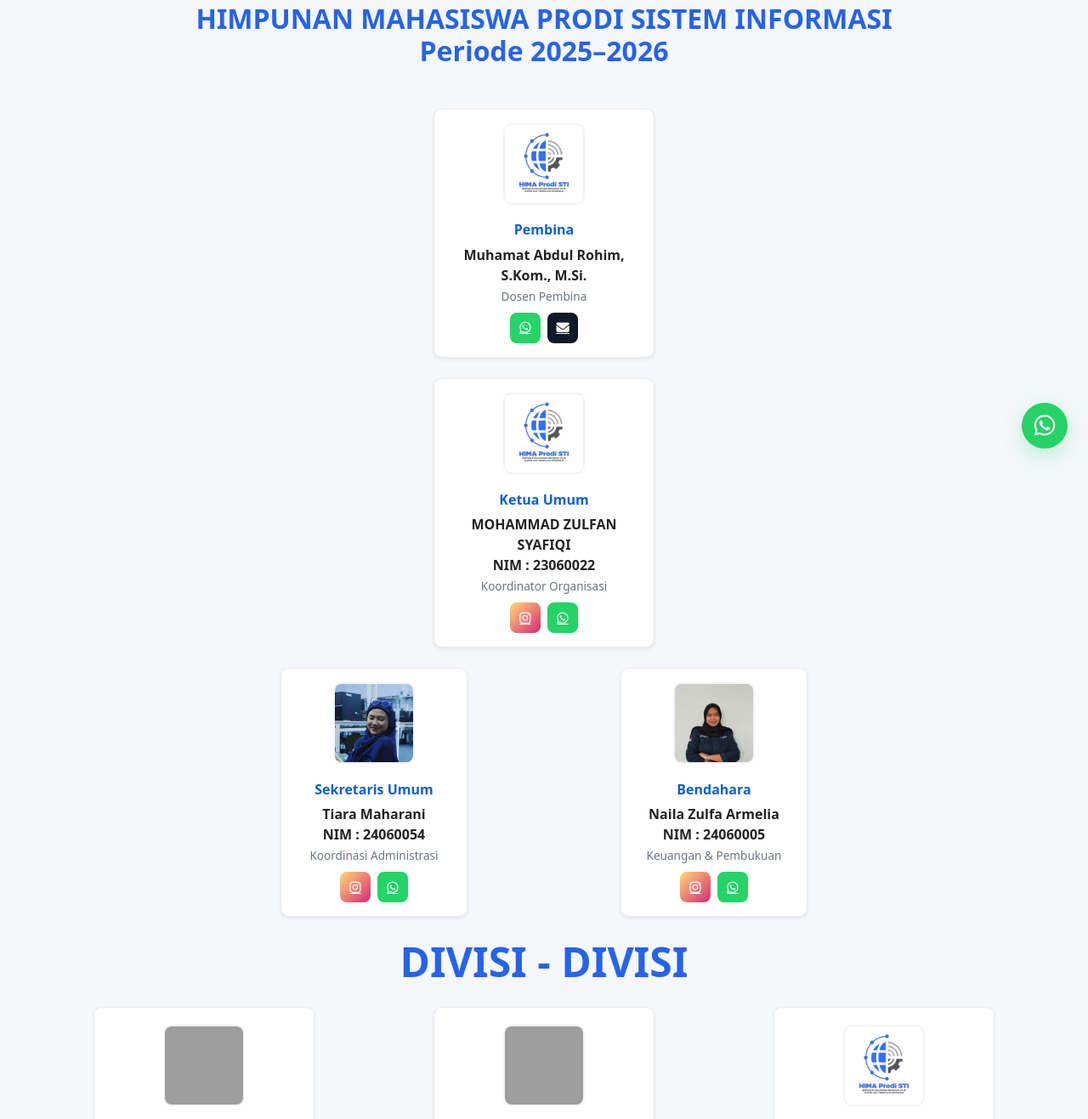
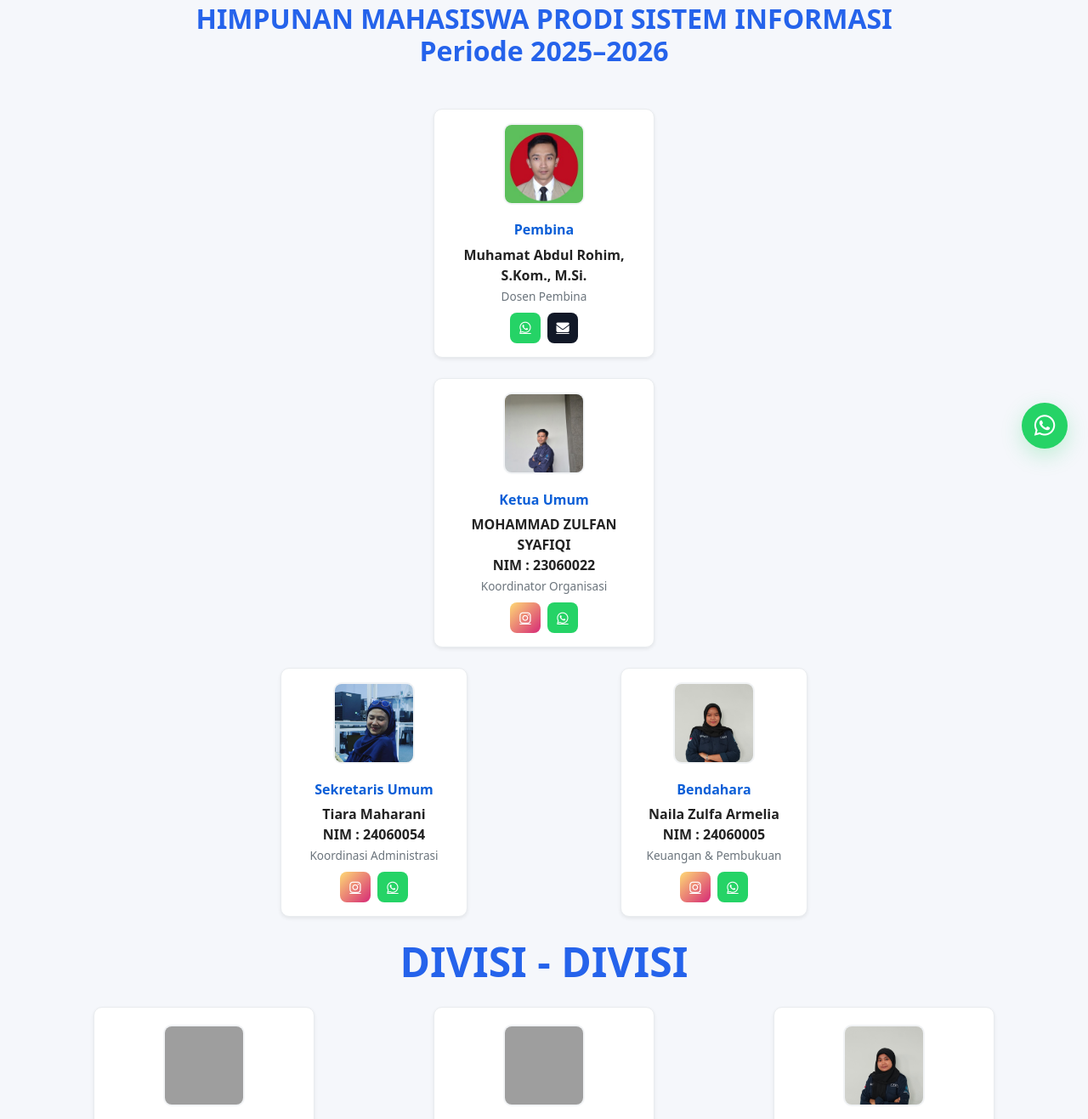
Before and after one commit to himastimandala-commits/himaprodisti, a plain HTML site: page struktur.html in a window 1280 px wide. Shown: the part 182-1499 px from the top of the page at 85% size. Drawn offline with nearby package versions, Linux system fonts and the light colour scheme; grey boxes are pictures that could not be loaded; files whose address does not match are found by name.

Commit message:
update nama dan foto pengurus new

```diff
--- a/struktur.html
+++ b/struktur.html
@@ -186,7 +186,7 @@
     <!-- Pembina (di atas) -->
     <div class="org-top mb-4">
       <div class="org-card text-center shadow-sm">
-        <img src="assets/img/logo.png" alt="Foto Pembina"
+        <img src="assets/img/rohim.jpeg" alt="Foto Pembina"
           onerror="this.onerror=null;this.src='https://via.placeholder.com/96x96?text=Foto';" class="mb-2"
           data-bs-toggle="modal" data-bs-target="#photoModal" data-name="Pembina: Muhamat Abdul Rohim, S.Kom., M.Si."
           style="cursor:pointer" />
@@ -205,7 +205,7 @@
     <!-- Ketua Umum (sentral) -->
     <div class="org-top mb-4">
       <div class="org-card text-center shadow-sm">
-        <img src="assets/img/logo.png" alt="Foto Ketua Umum"
+        <img src="assets/img/zulfan.jpeg" alt="Foto Ketua Umum"
           onerror="this.onerror=null;this.src='https://via.placeholder.com/96x96?text=Foto';" class="mb-2"
           data-bs-toggle="modal" data-bs-target="#photoModal" data-name="Ketua Umum: MOHAMMAD ZULFAN SYAFIQI"
           style="cursor:pointer" />
@@ -380,7 +380,7 @@
               </div>
 
               <div class="member-item d-flex align-items-center" style="gap: 8px; padding: 6px 0;">
-                <img src="assets/img/logo.png"
+                <img src="assets/img/24060010.jpg"
                   onerror="this.onerror=null;this.src='https://via.placeholder.com/42?text=D';"
                   alt="Adhityanes Hizkia A. W." data-bs-toggle="modal" data-bs-target="#photoModal"
                   data-name="Anggota INFOKOM: Adhityanes Hizkia A. W."
@@ -422,7 +422,7 @@
         <!-- LITBANG -->
         <div class="dept-col" style="flex: 1 1 310px; max-width: 400px;">
           <div class="org-card shadow-sm h-100" style="padding: 1.25rem 0.75rem; width: 100%;">
-            <img src="assets/img/logo.png" alt="Foto Kabid LITBANG"
+            <img src="assets/img/nabila.jpeg" alt="Foto Kabid LITBANG"
               onerror="this.onerror=null;this.src='https://via.placeholder.com/96x96?text=LITBANG';" class="mb-2"
               data-bs-toggle="modal" data-bs-target="#photoModal" data-name="Kabid LITBANG: Nabila Ainnur Rohmah"
               style="cursor:pointer" />
```
Also changed, not shown: assets/img/24060010.jpg (added), assets/img/nabila.jpeg (added), assets/img/rohim.jpeg (added), assets/img/zulfan.jpeg (added).
